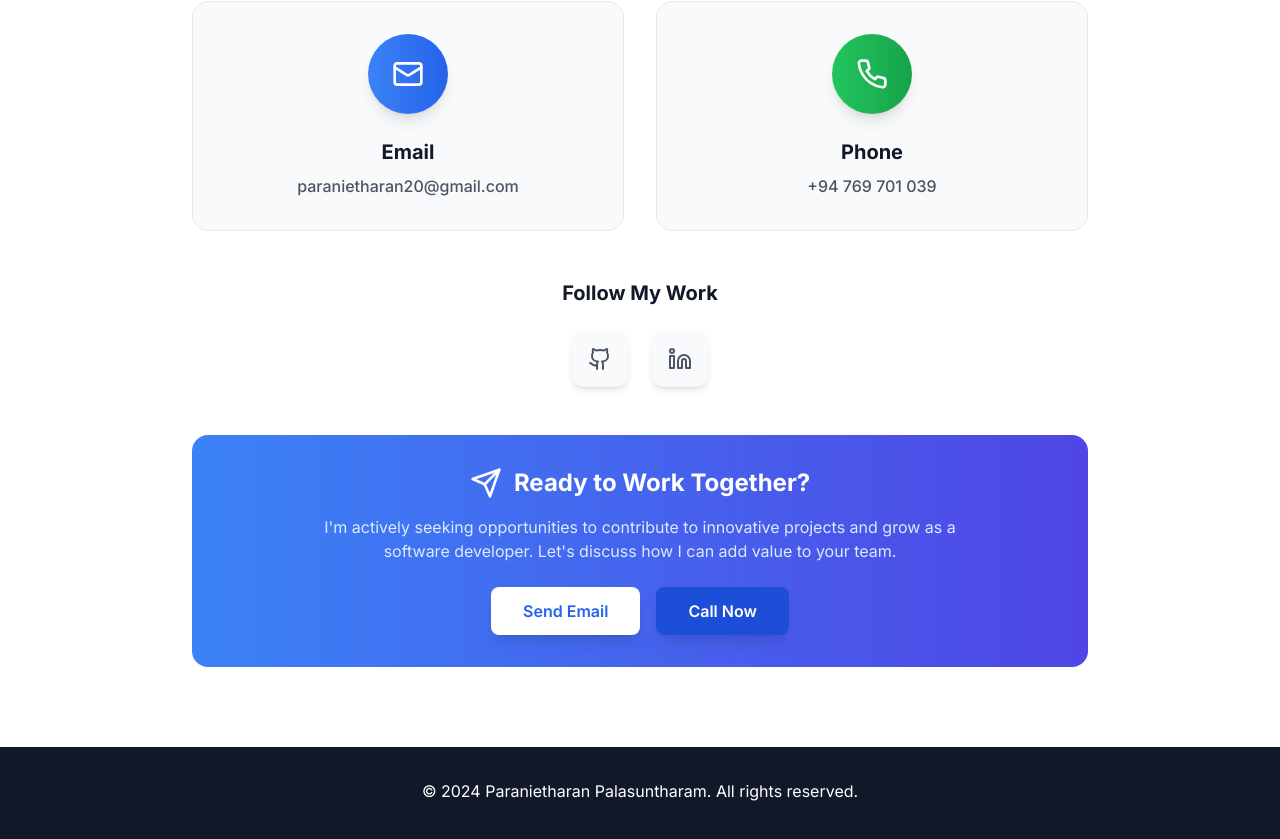
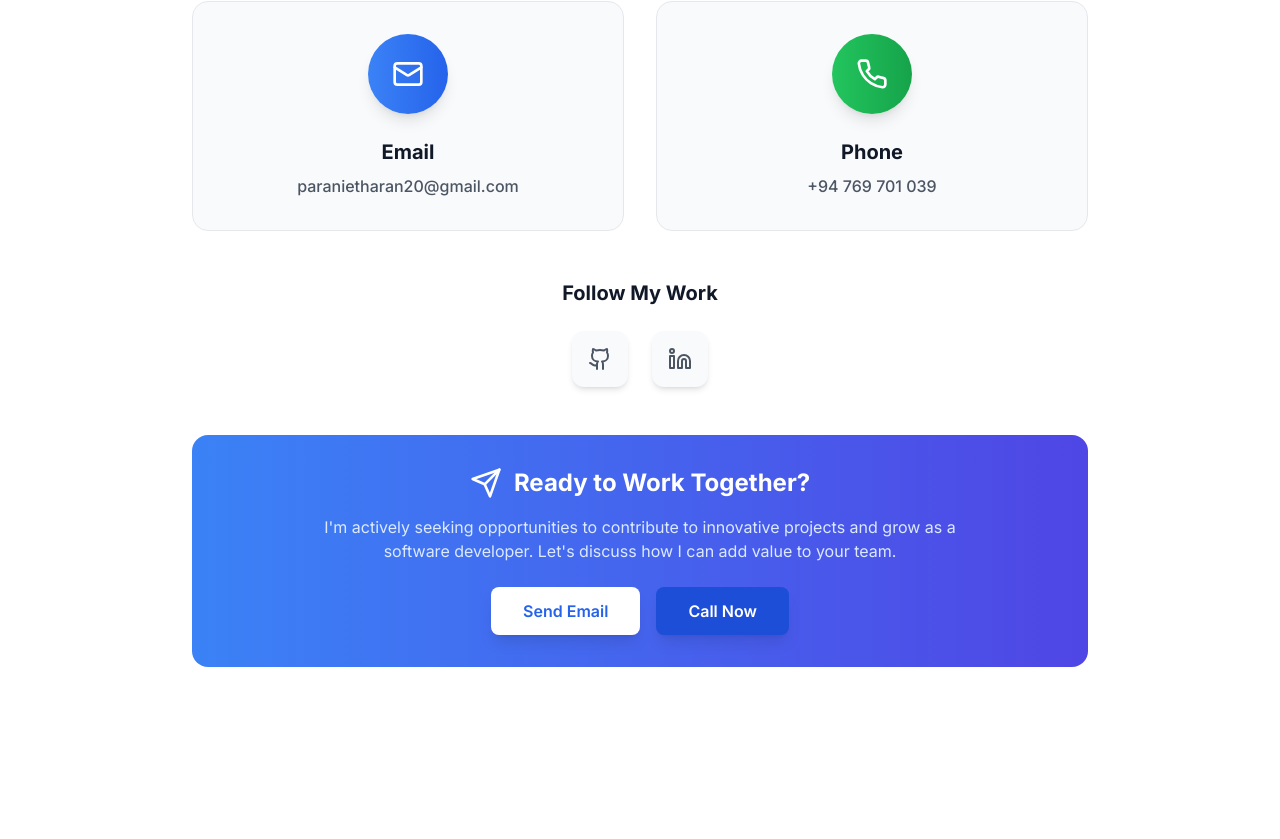
Before and after one commit to paranietharan/portfolio-website, a React (Vite) app: page / in a window 1280 px wide. Shown: the part 4365-5204 px from the top of the page. After the commit the page ends 5112 px from the top, so only its background shows below. Built offline with nearby package versions, Linux system fonts and the light colour scheme.

Commit message:
fix: remove the footer (#4)

```diff
--- a/src/App.tsx
+++ b/src/App.tsx
@@ -17,17 +17,6 @@ function App() {
           <Skills />
           <Contact />
         </main>
-
-        {/* Footer */}
-        <footer className="bg-gray-900 dark:bg-black text-white py-8">
-          <div className="container mx-auto px-4">
-            <div className="text-center">
-              <p className="mb-4">
-                © 2024 Paranietharan Palasuntharam. All rights reserved.
-              </p>
-            </div>
-          </div>
-        </footer>
       </div>
     </ThemeProvider>
   );
```
